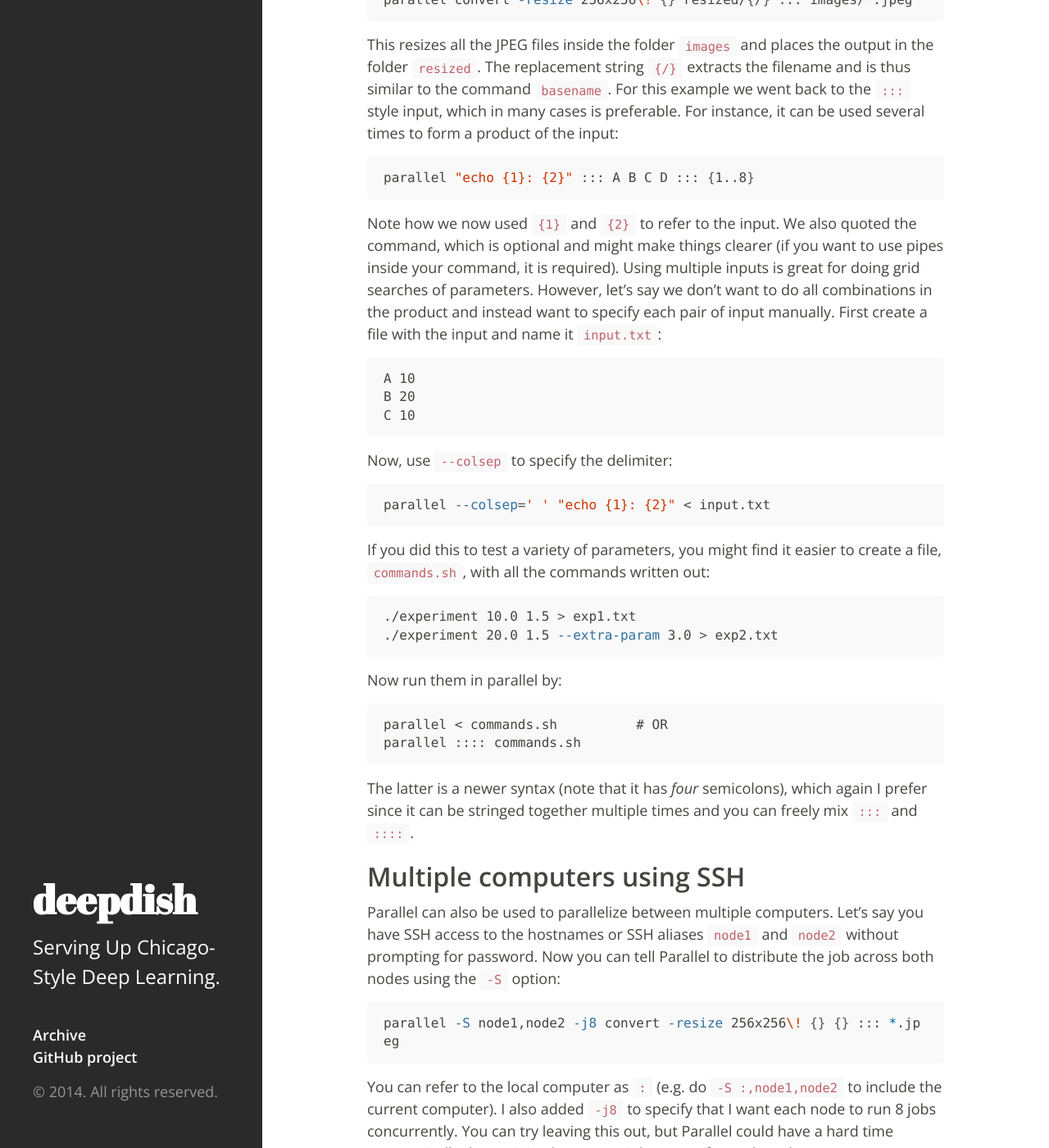
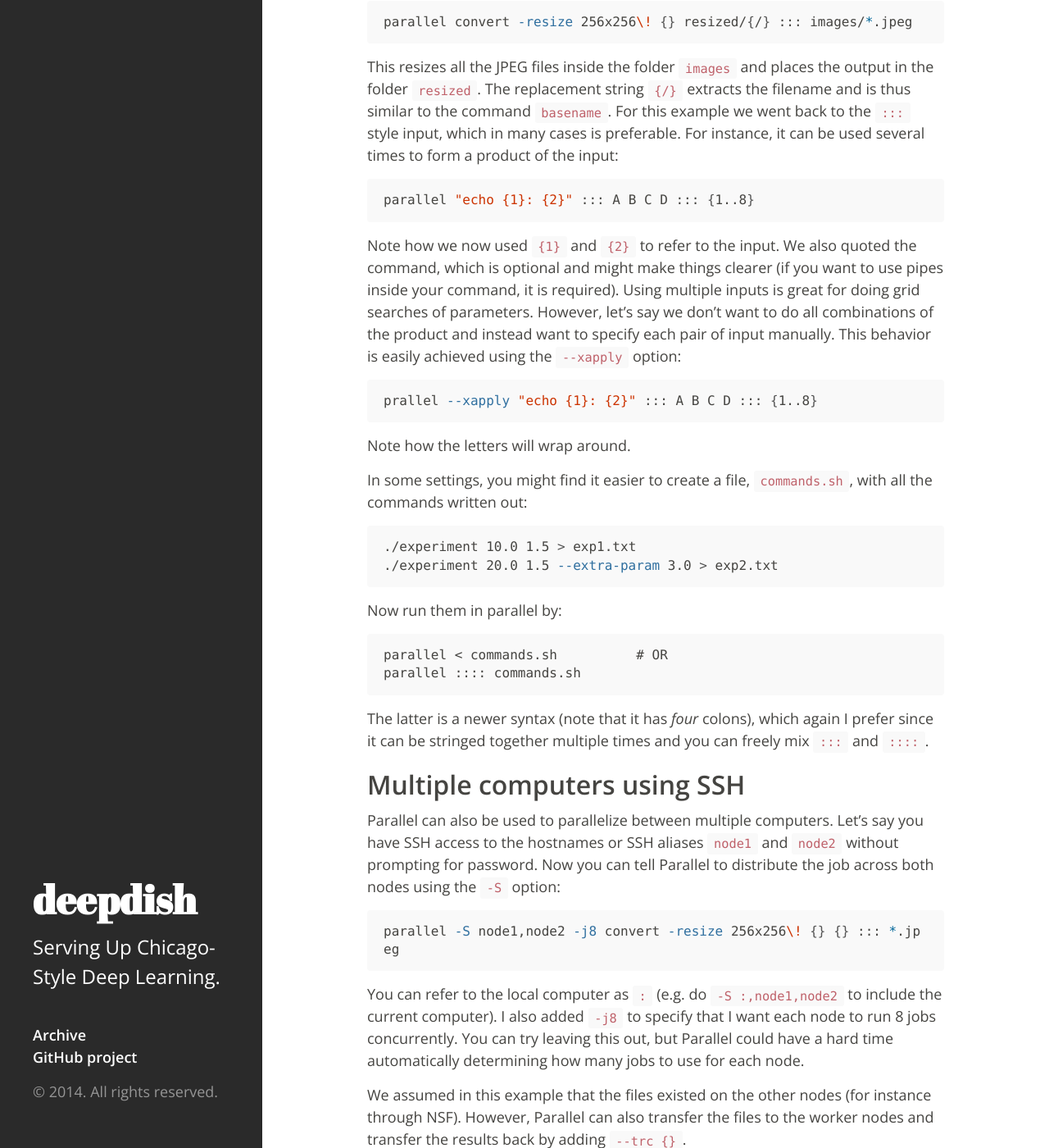
Before and after one commit to uchicago-cs/deepdish, a Jekyll site: the page built from _posts/2014-09-15-gnu-parallel.md, in a window 1280 px wide and 1400 px high, scrolled down 1174 px. Shown: the whole window at 82% size. Built offline with Jekyll 4.4.1, drawn with Linux system fonts in a browser that asks for light colours; Markdown is read by kramdown in place of the engine named in the settings; some of the changed text lies outside the part shown.

Commit message:
Updated parallel post with comments from author.

````diff
--- a/_posts/2014-09-15-gnu-parallel.md
+++ b/_posts/2014-09-15-gnu-parallel.md
@@ -71,28 +73,23 @@ Note how we now used `{1}` and `{2}` to refer to the input. We also quoted the
 command, which is optional and might make things clearer (if you want to use
 pipes inside your command, it is required). Using multiple inputs is great for
 doing grid searches of parameters. However, let's say we don't want to do all
-combinations in the product and instead want to specify each pair of input
-manually. First create a file with the input and name it `input.txt`:
+combinations of the product and instead want to specify each pair of input
+manually. This behavior is easily achieved using the `--xapply` option:
 
-```
-A 10
-B 20
-C 10
+```bash
+prallel --xapply "echo {1}: {2}" ::: A B C D ::: {1..8}
 ```
 
-Now, use `--colsep` to specify the delimiter:
+Note how the letters will wrap around.
 
-```sh
-parallel --colsep=' ' "echo {1}: {2}" < input.txt
-```
-
-If you did this to test a variety of parameters, you might find it easier to
-create a file, `commands.sh`,  with all the commands written out:
+In some settings, you might find it easier to create a file, `commands.sh`,
+with all the commands written out:
 
 ```sh
 ./experiment 10.0 1.5 > exp1.txt
 ./experiment 20.0 1.5 --extra-param 3.0 > exp2.txt
 ```
+
 Now run them in parallel by:
 
 ```
@@ -100,7 +97,7 @@ parallel < commands.sh          # OR
 parallel :::: commands.sh
 ```
 
-The latter is a newer syntax (note that it has *four* semicolons), which again I
+The latter is a newer syntax (note that it has *four* colons), which again I
 prefer since it can be stringed together multiple times and you can freely mix
 `:::` and `::::`.
 
````
Also changed, not shown: other parts of _posts/2014-09-15-gnu-parallel.md (+6 -2 lines).
